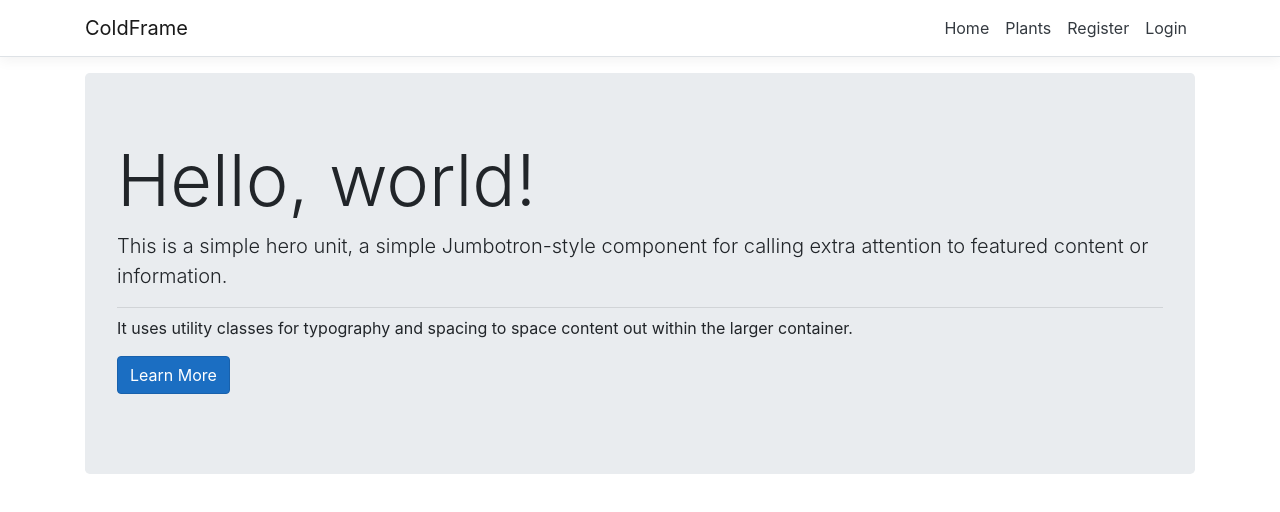
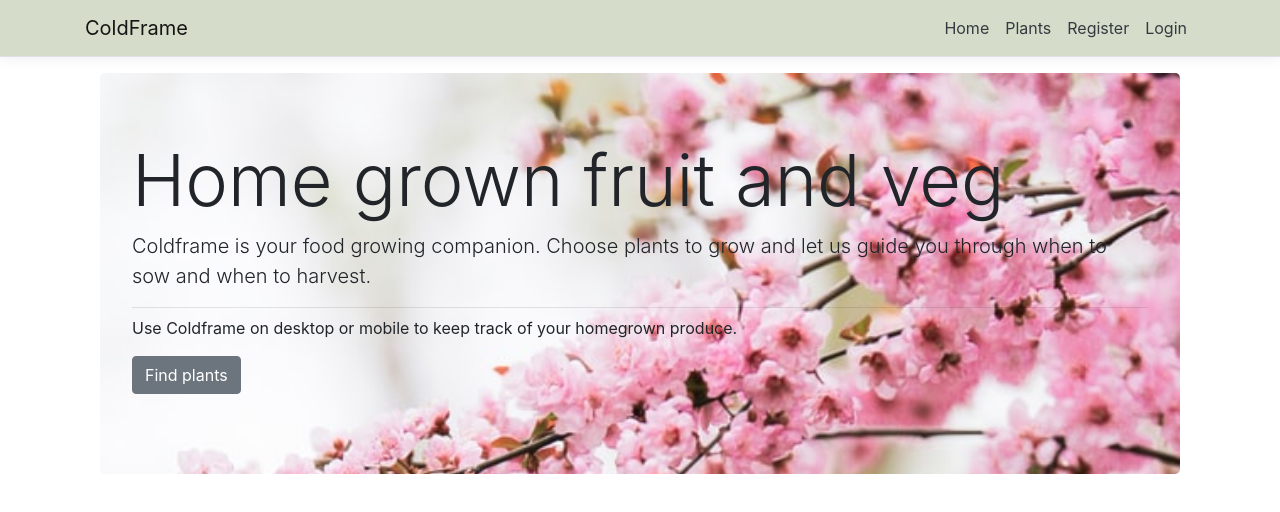
Before and after one commit to cupcakecoders/ColdFrame, a React (Create React App) app in the folder ColdFrame/ClientApp/: page / in a window 1280 px wide. Shown: the top 512 px of the page. Built offline with nearby package versions, Linux system fonts and the light colour scheme; no server answers.

Commit message:
add reactstrap elements on homepage, styles on user page

```diff
--- /dev/null
+++ b/ColdFrame/ClientApp/src/components/Home.css
@@ -0,0 +1,3 @@
+
+.jumbotron  {
+}
--- a/ColdFrame/ClientApp/src/components/Home.js
+++ b/ColdFrame/ClientApp/src/components/Home.js
@@ -1,22 +1,32 @@
 import React, { Component } from 'react';
-import { Jumbotron, Button } from 'reactstrap';
+import { Container, Row, Col, Jumbotron, Button } from 'reactstrap';
+import cherry from './cherry.jpg';
+import './Home.css';
 
 export class Home extends Component {
   static displayName = Home.name;
 
   render () {
     return (
+        <Container fluid={true}>
             <div>
-            <Jumbotron>
-                <h1 className="display-3">Hello, world!</h1>
-                <p className="lead">This is a simple hero unit, a simple Jumbotron-style component for calling extra attention to featured content or information.</p>
+            <Row>
+                <Col>
+                    <div>
+                    <Jumbotron style={{ backgroundImage: `url(${cherry})`, backgroundSize: 'cover' }} >
+                        <h1 className="display-3">Home grown fruit and veg</h1>
+                        <p className="lead">Coldframe is your food growing companion. Choose plants to grow and let us guide you through when to sow and when to harvest. </p>
                         <hr className="my-2" />
-                <p>It uses utility classes for typography and spacing to space content out within the larger container.</p>
+                        <p>Use Coldframe on desktop or mobile to keep track of your homegrown produce.</p>
                         <p className="lead">
-                    <Button color="primary">Learn More</Button>
+                            <Button href={"https://localhost:5001/plants-page"} color="secondary">Find plants</Button>
                         </p>
                     </Jumbotron>
                     </div>
+                </Col>
+            </Row>
+            </div>
+        </Container>
     );
   }
 }
--- a/ColdFrame/ClientApp/src/components/NavMenu.css
+++ b/ColdFrame/ClientApp/src/components/NavMenu.css
@@ -1,3 +1,7 @@
+.navbar{
+  background-color: #d5ddca;
+}
+
 a.navbar-brand {
   white-space: normal;
   text-align: center;
--- a/ColdFrame/ClientApp/src/components/Plant.js
+++ b/ColdFrame/ClientApp/src/components/Plant.js
@@ -23,11 +23,17 @@ export class Plant extends Component {
 
     render() {
         return (
-            <Container fluid>
+            <Container fluid={true}>
                 <Row>
                     <h1>{this.state.plants.plantName}</h1>
-                    <img src={this.state.plants.imageUrl} alt="plants" />
+                </Row>
+                <Row>
+                    <img top width="40%" src={this.state.plants.imageUrl} alt="plants" />
+                </Row>
+                <Row>
                     <p>{this.state.plants.description}</p>
+                </Row>
+                <Row>
                     <AddPlantButton />
                 </Row>
             </Container>
--- a/ColdFrame/ClientApp/src/components/PlantsPage.js
+++ b/ColdFrame/ClientApp/src/components/PlantsPage.js
@@ -29,10 +29,10 @@ render() {
             )
         })
         return (
-            <Container fluid>
-                <Row>
+            <Container fluid={true}>
+                {/*<Row>
                     <PlantsDropDown plantsData={this.state.plants}/>
-                </Row>
+                </Row>*/}
                 <Row>
                     {plantPhotocard}
                 </Row>
--- a/ColdFrame/ClientApp/src/components/User.js
+++ b/ColdFrame/ClientApp/src/components/User.js
@@ -1,7 +1,6 @@
 import React, { Component } from 'react';
-import { Button } from 'reactstrap';
+import { Card, CardBody, Button, CardTitle, CardSubtitle, CardText, CardImg, Col, Container, Row } from 'reactstrap';
 import authService from "./api-authorization/AuthorizeService";
-
 
 export class Users extends Component {
     constructor(props) {
@@ -43,18 +42,34 @@ export class Users extends Component {
 
 
         return (
-            <div>
-                <h1>{this.state.users.userName}</h1>
-                {this.state.users.plantUsers.map(plant => (
-                   <React.Fragment key={plant.plantId}>
-                    <p>{plant.plant.plantName}</p>
-                    <p>{plant.plant.description}</p>,
-                    <img src={`${plant.plant.imageUrl}`}/>
-                   </React.Fragment>
-                ))}
-                <Button href={"https://localhost:5001/plants-page"} color="info">Add more plants</Button>{' '}
-            </div>
-
+            <Container fluid={true}>
+                <Row>
+                    <Col>
+                        <h1>Hello gardener! </h1><br></br>
+                        <h2>Plants you've chosen to grow.</h2>
+                    </Col>
+                </Row>
+                <Row>
+                    <Col fluid={true} sm={{ size: 6, order: 2, offset: 1 }}>
+                    <Card>
+                            {this.state.users.plantUsers.map(plant => (
+                            <React.Fragment key={plant.plantId}>
+                                <CardImg top width="100%" src={`${plant.plant.imageUrl}`}/>
+                                <CardBody>
+                                <CardTitle>{plant.plant.plantName}</CardTitle>
+                                <CardText>{plant.plant.description}</CardText>
+                                </CardBody>
+                            </React.Fragment>
+                            ))}
+                    </Card>
+                    </Col>
+                </Row>
+                <Row>
+                    <Col>
+                        <Button href={"https://localhost:5001/plants-page"} color="info">Add more plants</Button>{' '}
+                    </Col>
+                </Row>
+            </Container>
         )
     }
 }
--- a/ColdFrame/ClientApp/src/components/plant-details/PlantPhotocard.js
+++ b/ColdFrame/ClientApp/src/components/plant-details/PlantPhotocard.js
@@ -3,12 +3,13 @@ import {
     Card, CardImg, CardText, CardBody,
     CardTitle, Button
 } from 'reactstrap';
+import CardGroup from "reactstrap/es/CardGroup";
 
 export default class PlantPhotocard extends React.Component {
 
     render() {
         return(
-            <div>
+            <CardGroup>
                 <Card>
                     <CardImg top width="100%" src={this.props.plants.imageUrl} alt="Card image cap" />
                     <CardBody>
@@ -17,7 +18,7 @@ export default class PlantPhotocard extends React.Component {
                         <Button href={`https://localhost:5001/plant/${this.props.plants.id}`}>See more</Button>
                     </CardBody>
                 </Card>
-            </div>
+            </CardGroup>
         );
     }
 };
```
Also changed, not shown: ColdFrame/ClientApp/src/components/cherry.jpg (added), ColdFrame/ClientApp/src/components/garden.jpg (added). Lines whose indentation alone changed are shown as unchanged.
